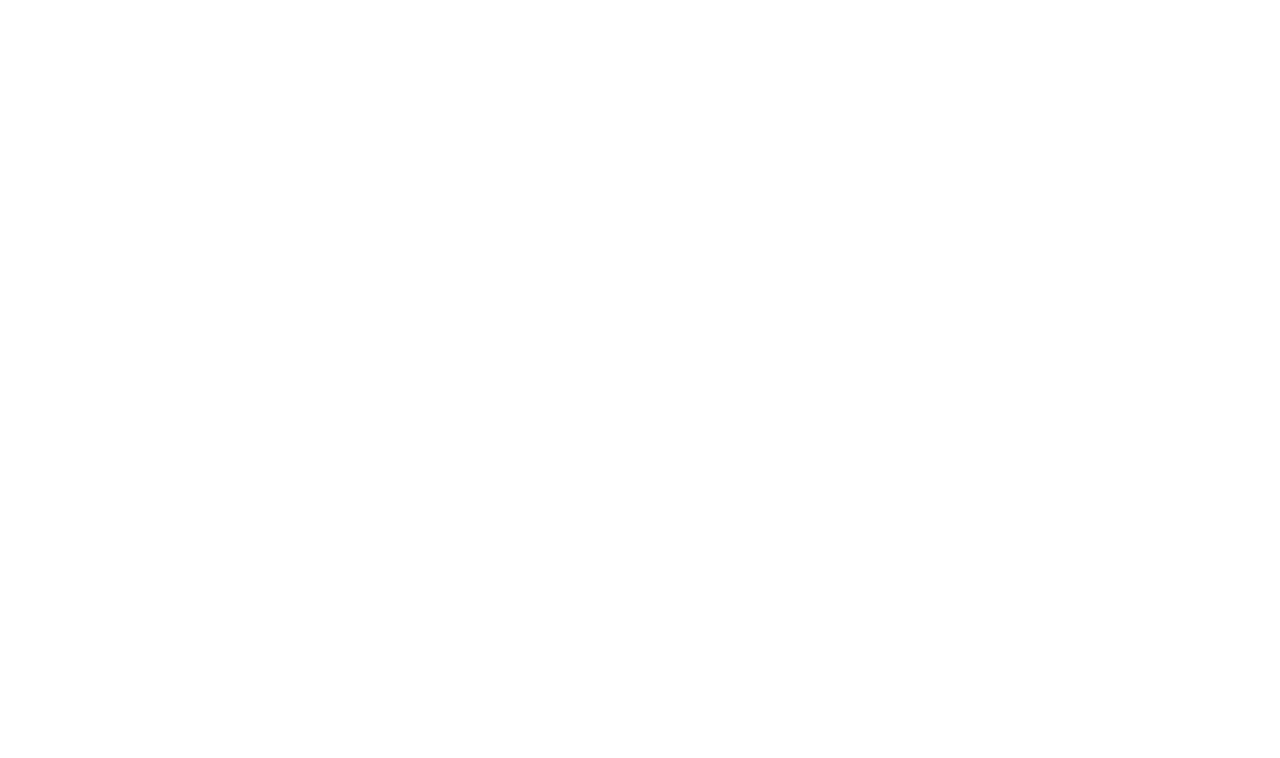
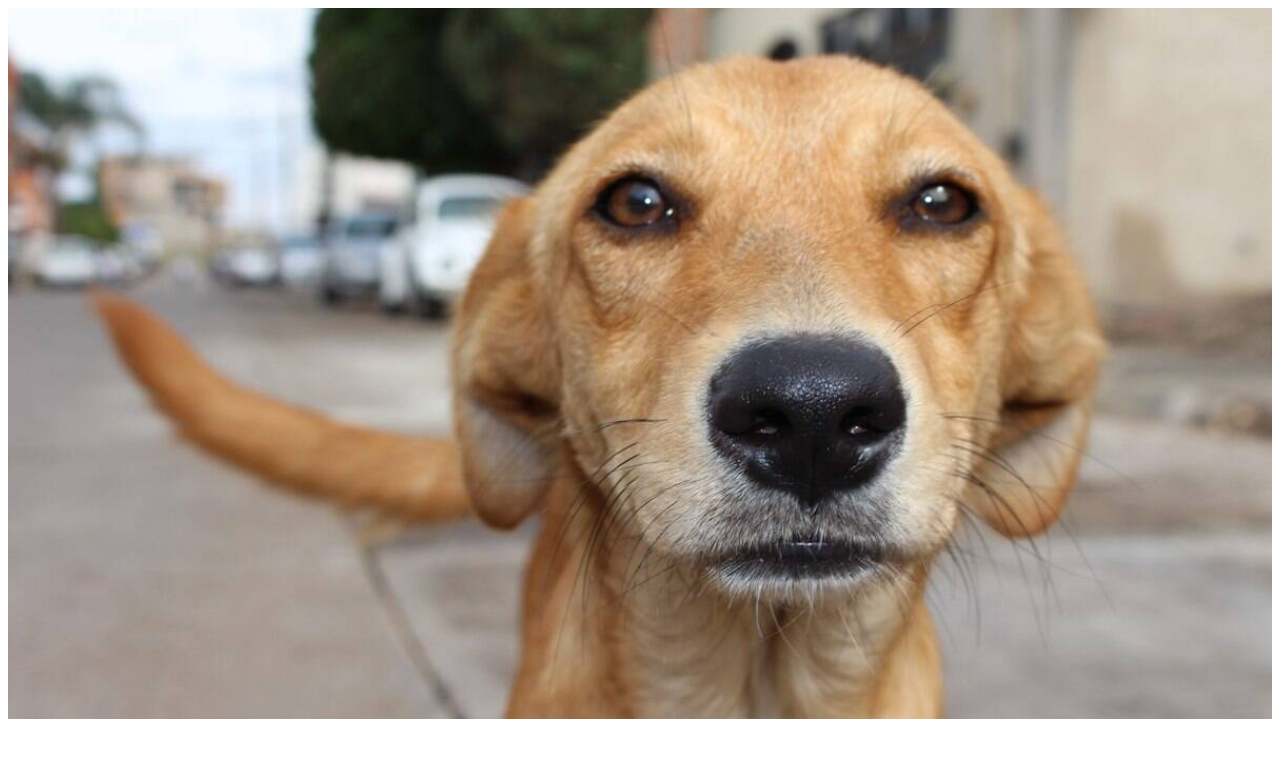
Before and after one commit to araujoale688/Projeto, a plain HTML site: page index.html in a window 1280 px wide. Drawn offline with Linux system fonts and the light colour scheme.

Commit message:
segundo commit

```diff
--- a/index.html
+++ b/index.html
@@ -6,6 +6,6 @@
     <title>Document</title>
 </head>
 <body>
-
+    <img src="images/caramelo.jpg" width="100%" height="100%">
 </body>
 </html>
```
Also changed, not shown: images/caramelo.jpg (added).
